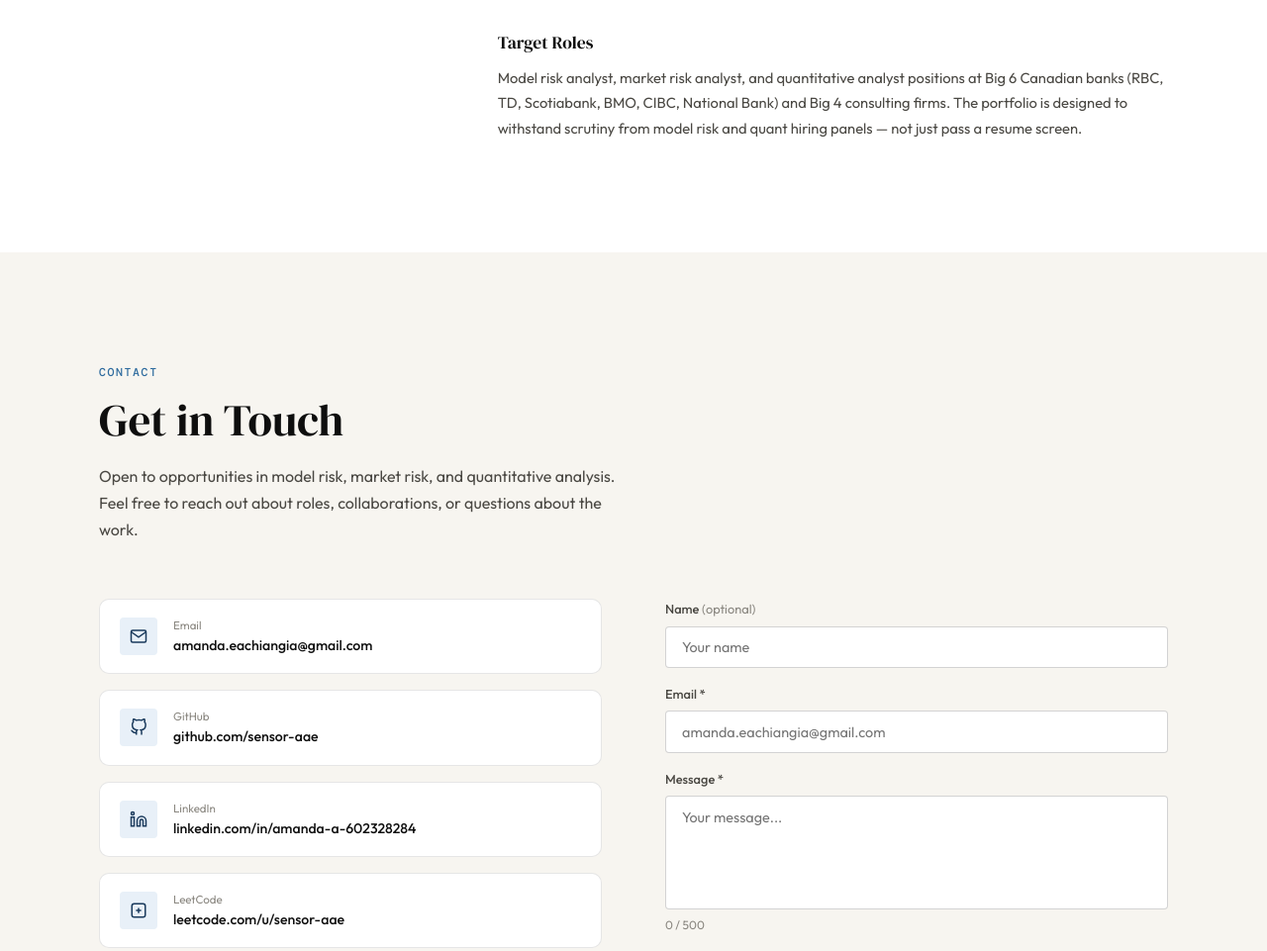
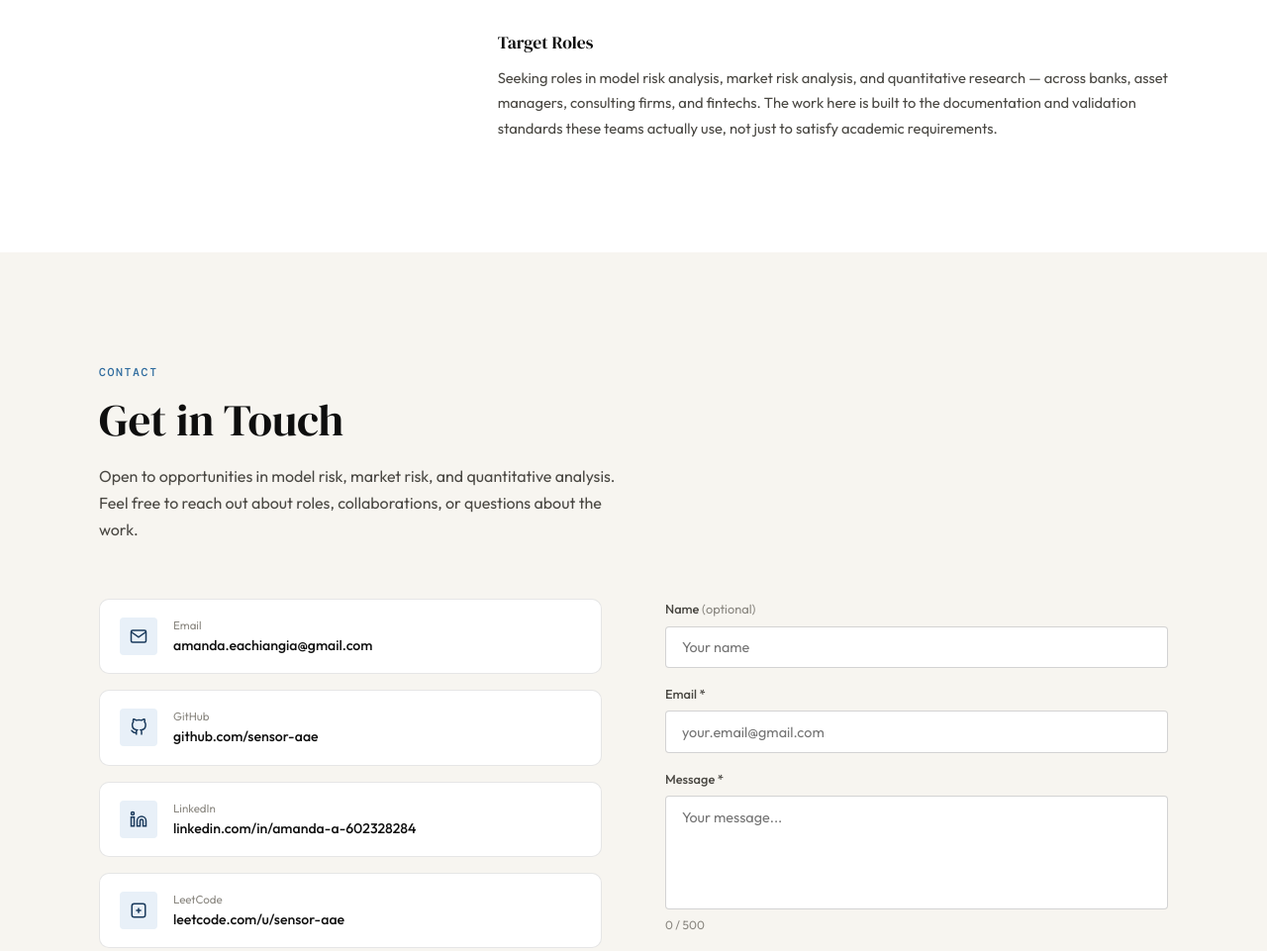
Before and after one commit to sensor-aae/sensor-aae.github.io, a plain HTML site: page index.html in a window 1280 px wide. Shown: the part 3847-4808 px from the top of the page at 99% size. Drawn offline with nearby package versions, Linux system fonts and the light colour scheme.

Commit message:
Update content and placeholders in index.html

```diff
--- a/index.html
+++ b/index.html
@@ -687,7 +687,7 @@
 
         <div class="about-block">
           <h3>Target Roles</h3>
-          <p>Model risk analyst, market risk analyst, and quantitative analyst positions at Big 6 Canadian banks (RBC, TD, Scotiabank, BMO, CIBC, National Bank) and Big 4 consulting firms. The portfolio is designed to withstand scrutiny from model risk and quant hiring panels — not just pass a resume screen.</p>
+          <p>Seeking roles in model risk analysis, market risk analysis, and quantitative research — across banks, asset managers, consulting firms, and fintechs. The work here is built to the documentation and validation standards these teams actually use, not just to satisfy academic requirements.</p>
         </div>
       </div>
     </div>
@@ -747,7 +747,7 @@
           </div>
           <div class="form-group">
             <label for="email">Email *</label>
-            <input type="email" id="email" name="email" placeholder="amanda.eachiangia@gmail.com" required>
+            <input type="email" id="email" name="email" placeholder="your.email@gmail.com" required>
           </div>
           <div class="form-group">
             <label for="message">Message *</label>
```
